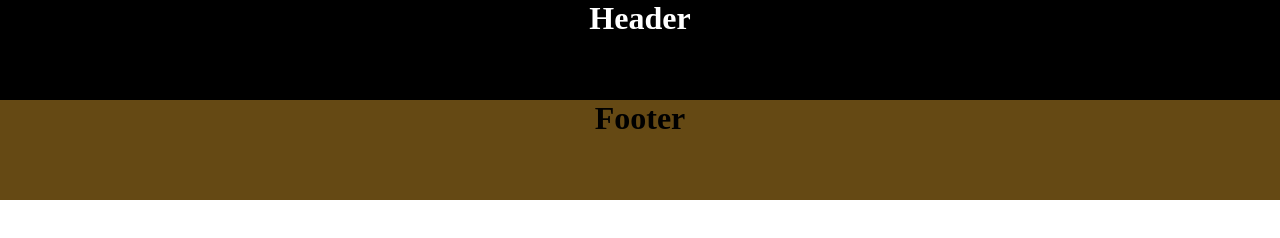
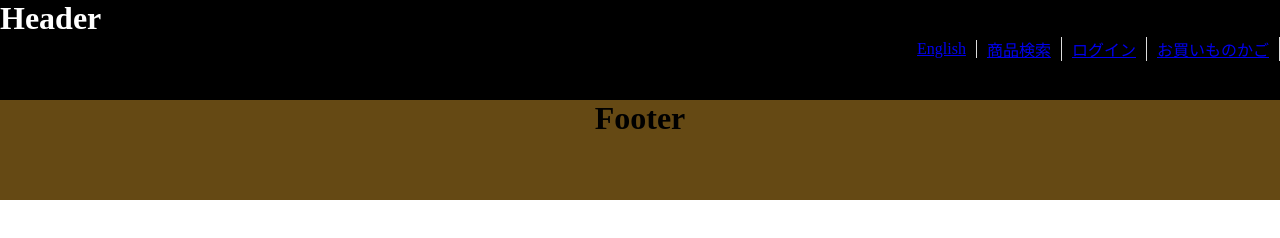
Before and after one commit to honoka4198/Espresso, a React app: page / in a window 1280 px wide. Built offline with nearby package versions, Linux system fonts and the light colour scheme.

Commit message:
gitにcommit

```diff
--- a/src/styles/components/header.css
+++ b/src/styles/components/header.css
@@ -2,7 +2,70 @@
   width: 100%;
   height: 100px;
   color:  white;
-  text-align: center;
   background: black;
   height: 100px;
 }
+
+ul {
+  display: flex;
+  justify-content: flex-end;
+  align-items: center;
+  list-style: none;
+}
+
+li {
+  padding: 0 10px;
+  border-right: #ddd 1px solid;
+}
+
+.box{
+  margin-bottom: 50px;
+}
+
+/* .btn-animation-02 {
+  display: inline-block;
+  width: 100px;
+  text-align: center;
+  background-color: #9ec34b;
+  border: 2px solid #9ec34b;
+  font-size: 16px;
+  color: #9ec34b;
+  text-decoration: none;
+  font-weight: bold;
+  padding: 10px 24px;
+  border-radius: 4px;
+  position: relative;
+}
+
+.btn-animation-02 span {
+  position: relative;
+  z-index: 1;
+}
+
+.btn-animation-02::before,
+.btn-animation-02::after {
+  content: "";
+  display: block;
+  background-color: #FFF;
+  width: 50%;
+  height: 100%;
+  position: absolute;
+  top: 0;
+  transition: .2s;
+}
+.btn-animation-02::before {
+  left: 0;
+}
+.btn-animation-02::after {
+  right: 0;
+}
+
+.btn-animation-02:hover:before,
+.btn-animation-02:hover:after {
+  width: 0;
+  background-color: #FFF;
+}
+
+.btn-animation-02:hover {
+  color: #FFF;
+} */
--- a/src/views/App.js
+++ b/src/views/App.js
@@ -5,10 +5,17 @@ import Footer from './components/footer';
 class App extends Component {
   render() {
     return (
-      <div>
-        <Header />
-        <Footer />
-      </div>
+      <main>
+       <header>
+         <Header />
+       </header>
+       <div>
+
+       </div>
+       <footer>
+         <Footer />
+       </footer>
+     </main>
     );
   }
 }
--- a/src/views/components/header.jsx
+++ b/src/views/components/header.jsx
@@ -7,6 +7,22 @@ class Header extends React.Component {
         <div>
           <div className="header">
             <h1>Header</h1>
+            <div className="box">
+              <ul>
+                <li className="en_btn">
+                  <a id="goEnglishPage-h" shape="rect" href="#">English</a>
+                </li>
+                <li className="search_btn">
+                  <a shape="rect" href="#">商品検索</a>
+                </li>
+                <li className="login_btn">
+                  <a id="goLoginPage-h" shape="rect" href="#">ログイン</a>
+                </li>
+                <li className="shopping_btn">
+                  <a shape="rect" href="#">お買いものかご</a>
+                </li>
+              </ul>
+            </div>
           </div>
         </div>
     )
```
